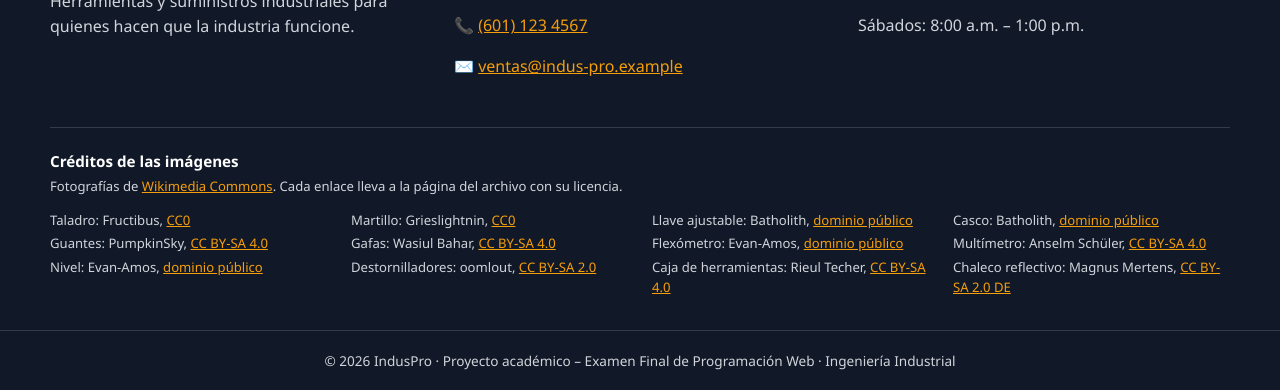
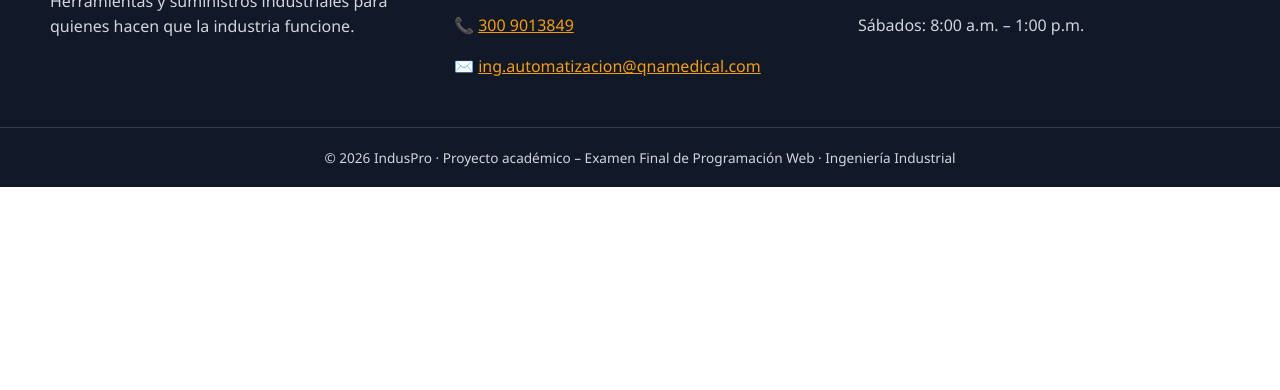
Before and after one commit to cmurillo1409-spec/mi-tienda-virtual, a plain HTML site: page index.html in a window 1280 px wide. Shown: the part 4539-4929 px from the top of the page. After the commit the page ends 4726 px from the top, so only its background shows below. Drawn offline with Linux system fonts and the light colour scheme.

Commit message:
Add files via upload

```diff
--- a/css/styles.css
+++ b/css/styles.css
@@ -254,9 +254,6 @@ ul { margin: 0; padding: 0; list-style: none; }
 .pie address { font-style: normal; }
 .pie__grid { display: grid; grid-template-columns: repeat(auto-fit, minmax(240px, 1fr)); gap: 2rem; }
 .marca--pie { margin-bottom: .6rem; }
-.creditos { margin-top: 2rem; padding-top: 1.5rem; border-top: 1px solid rgba(255, 255, 255, .15); font-size: .82rem; }
-.creditos ul { display: grid; grid-template-columns: repeat(auto-fit, minmax(250px, 1fr)); gap: .2rem 1.5rem; }
-.creditos h3 { font-size: .95rem; margin-bottom: .4rem; }
 .pie__copy { text-align: center; border-top: 1px solid rgba(255, 255, 255, .15); margin: 2rem 0 0; padding: 1.2rem 1rem; font-size: .85rem; }
 
 /* ===========================================================
--- a/index.html
+++ b/index.html
@@ -217,8 +217,8 @@
       <address>
         <h3>Contacto</h3>
         <p>📍 Carrera 45 # 26-85, Bogotá, Colombia</p>
-        <p>📞 <a href="tel:+576011234567">(601) 123 4567</a></p>
-        <p>✉️ <a href="mailto:ventas@indus-pro.example">ventas@indus-pro.example</a></p>
+        <p>📞 <a href="tel:+573009013849">300 9013849</a></p>
+        <p>✉️ <a href="mailto:ing.automatizacion@qnamedical.com">ing.automatizacion@qnamedical.com</a></p>
       </address>
       <div>
         <h3>Horario de atención</h3>
@@ -226,24 +226,6 @@
         <p>Sábados: 8:00 a.m. – 1:00 p.m.</p>
       </div>
     </div>
-    <section class="creditos contenedor" aria-labelledby="creditosTitulo">
-      <h3 id="creditosTitulo">Créditos de las imágenes</h3>
-      <p>Fotografías de <a href="https://commons.wikimedia.org/" target="_blank" rel="noopener">Wikimedia Commons</a>. Cada enlace lleva a la página del archivo con su licencia.</p>
-      <ul>
-        <li>Taladro: Fructibus, <a href="https://commons.wikimedia.org/wiki/File:Cordless_electric_(screw)_drill.jpg" target="_blank" rel="noopener">CC0</a></li>
-        <li>Martillo: Grieslightnin, <a href="https://commons.wikimedia.org/wiki/File:Hammer-1629587.jpg" target="_blank" rel="noopener">CC0</a></li>
-        <li>Llave ajustable: Batholith, <a href="https://commons.wikimedia.org/wiki/File:Adjustable_spanner_20101109.jpg" target="_blank" rel="noopener">dominio público</a></li>
-        <li>Casco: Batholith, <a href="https://commons.wikimedia.org/wiki/File:Hard_hat_20111111.jpg" target="_blank" rel="noopener">dominio público</a></li>
-        <li>Guantes: PumpkinSky, <a href="https://commons.wikimedia.org/wiki/File:Work_glove_for_right_hand_LR.jpg" target="_blank" rel="noopener">CC BY-SA 4.0</a></li>
-        <li>Gafas: Wasiul Bahar, <a href="https://commons.wikimedia.org/wiki/File:Safety_Goggles_at_AERD.jpg" target="_blank" rel="noopener">CC BY-SA 4.0</a></li>
-        <li>Flexómetro: Evan-Amos, <a href="https://commons.wikimedia.org/wiki/File:Measuring-tape.jpg" target="_blank" rel="noopener">dominio público</a></li>
-        <li>Multímetro: Anselm Schüler, <a href="https://commons.wikimedia.org/wiki/File:UT61D_digital_multimeter_front.jpg" target="_blank" rel="noopener">CC BY-SA 4.0</a></li>
-        <li>Nivel: Evan-Amos, <a href="https://commons.wikimedia.org/wiki/File:Tool-level.jpg" target="_blank" rel="noopener">dominio público</a></li>
-        <li>Destornilladores: oomlout, <a href="https://commons.wikimedia.org/wiki/File:Precision_Screwdriver_Set_1.jpg" target="_blank" rel="noopener">CC BY-SA 2.0</a></li>
-        <li>Caja de herramientas: Rieul Techer, <a href="https://commons.wikimedia.org/wiki/File:Caisse_%C3%A0_outils_avec_petit_outillage.JPG" target="_blank" rel="noopener">CC BY-SA 4.0</a></li>
-        <li>Chaleco reflectivo: Magnus Mertens, <a href="https://commons.wikimedia.org/wiki/File:Warnweste_gelb.jpg" target="_blank" rel="noopener">CC BY-SA 2.0 DE</a></li>
-      </ul>
-    </section>
     <p class="pie__copy">© 2026 IndusPro · Proyecto académico – Examen Final de Programación Web · Ingeniería Industrial</p>
   </footer>
 
```
Also changed, not shown: 1 other file.
